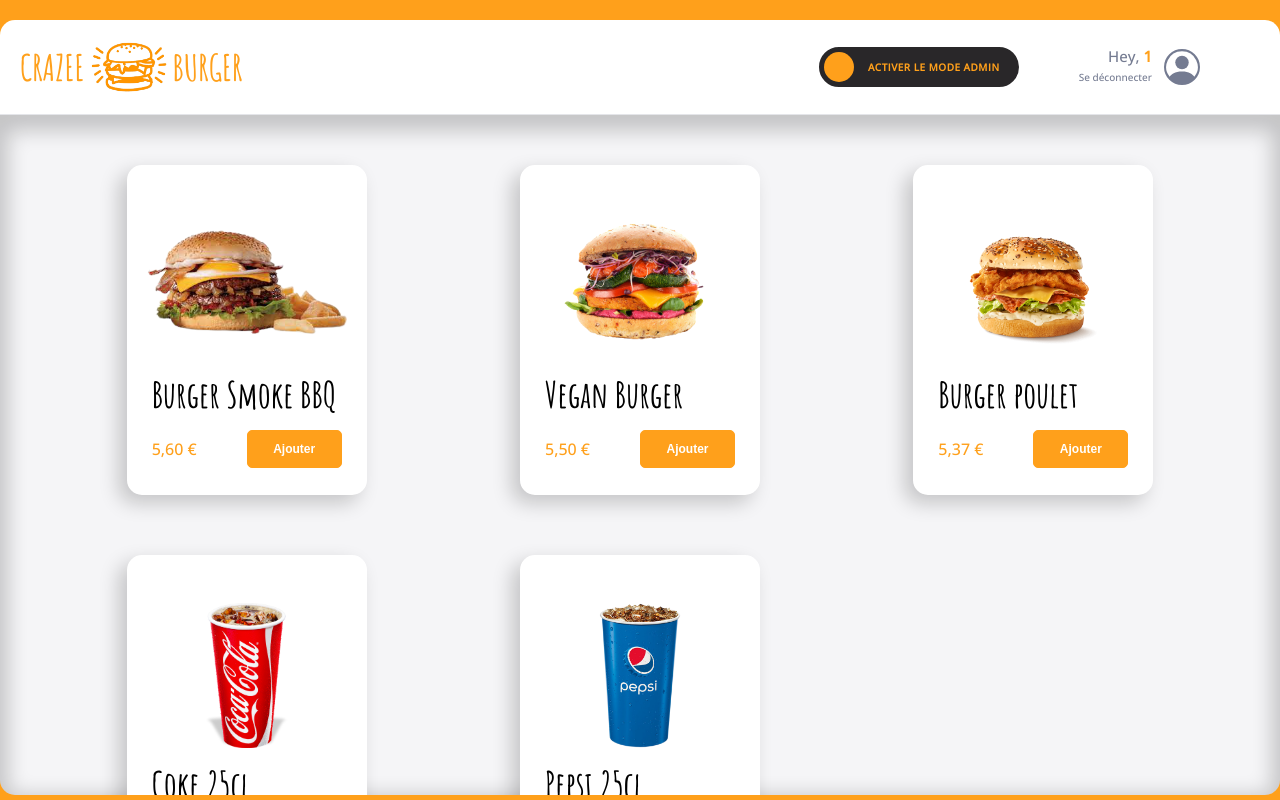
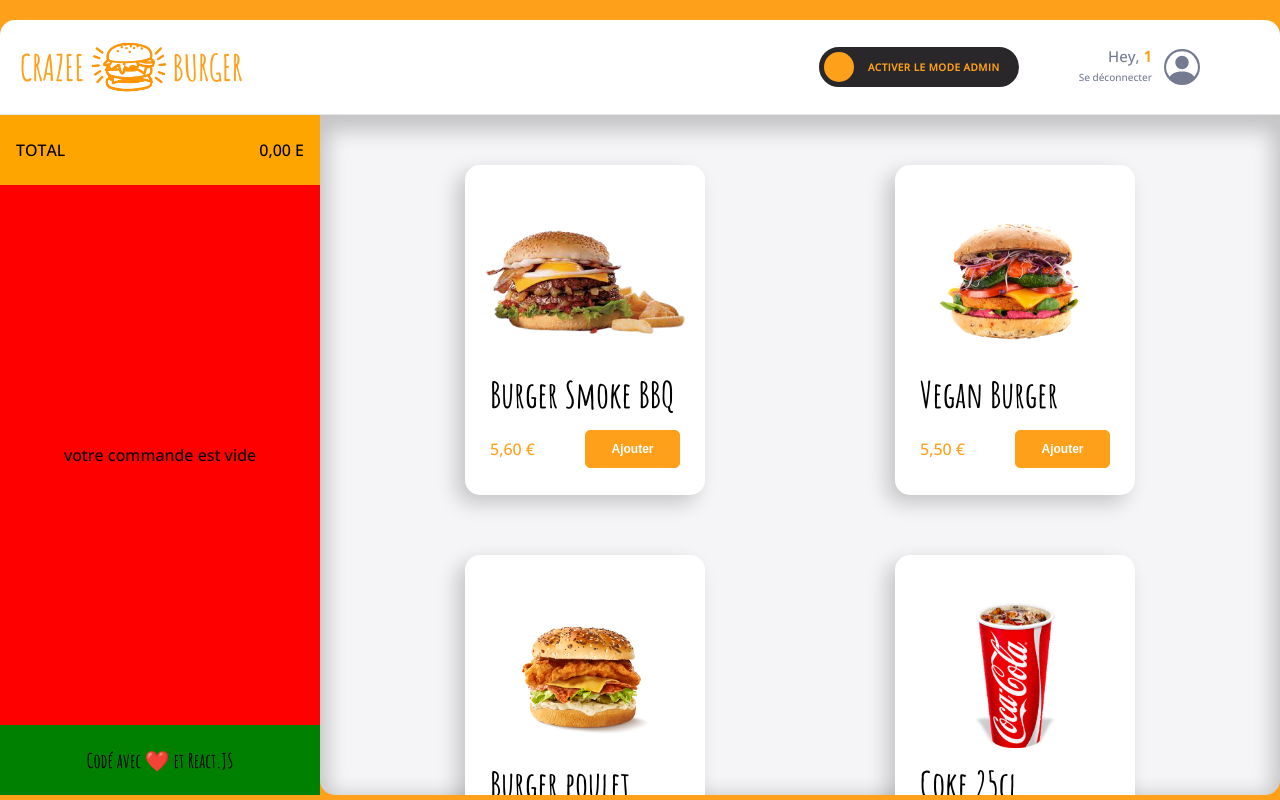
Before and after one commit to Ovgodd/crazee-burger, a React (Create React App) app: page /order/1 in a window 1280 px wide. Built offline with nearby package versions, Linux system fonts and the light colour scheme.

Commit message:
✨ F10 > Basket > create Basket Component

```diff
--- /dev/null
+++ b/src/components/pages/order/Basket/Basket.js
@@ -0,0 +1,58 @@
+import React from "react";
+import styled from "styled-components";
+
+export default function Basket() {
+  return (
+    <BasketStyled>
+      <div className="header">
+        <span>TOTAL</span>
+        <span>0,00 E</span>
+      </div>
+      <div className="body">
+        <span className="command">votre commande est vide</span>
+      </div>
+      <div className="footer">
+        <span className="footer-txt">Codé avec ❤️ et React.JS</span>
+      </div>
+    </BasketStyled>
+  );
+}
+const BasketStyled = styled.div`
+  background: pink;
+  display: flex;
+  flex-direction: column;
+  height: 100%;
+  .header {
+    padding: 0px 16px;
+    display: flex;
+    justify-content: space-between;
+    align-items: center;
+    height: 70px;
+    background: orange;
+  }
+  .body {
+    display: flex;
+    justify-content: center;
+    align-items: center;
+    background: red;
+    flex: 1;
+    .command {
+    }
+  }
+  .footer {
+    height: 70px;
+    background: green;
+    display: flex;
+    justify-content: center;
+    align-items: center;
+    .footer-txt {
+      font-family: "Amatic SC";
+      font-style: normal;
+      font-weight: 700;
+      font-size: 20px;
+      line-height: 25px;
+      display: flex;
+      align-items: center;
+    }
+  }
+`;
--- a/src/components/pages/order/Main/Main.js
+++ b/src/components/pages/order/Main/Main.js
@@ -4,13 +4,14 @@ import OrderContext from "../../../../context/OrderContext";
 import { theme } from "../../../../theme";
 import Admin from "../Admin/Admin";
 import Menu from "./Menu";
+import Basket from "../Basket/Basket";
 
 export default function Main() {
   const { isAdmin } = useContext(OrderContext);
 
   return (
     <MainStyled>
-      {/* <div className="basket">Basket</div> */}
+      <Basket />
       <div className="menu-and-admin">
         <Menu />
         {isAdmin && <Admin />}
@@ -25,10 +26,8 @@ const MainStyled = styled.div`
   border-bottom-right-radius: ${theme.borderRadius.extraRound};
   position: relative;
   display: grid;
-  /* grid-template-columns: 25% 1fr;
-  .basket {
-    background: pink;
-  } */
+  grid-template-columns: 25% 1fr;
+
   .menu-and-admin {
     position: relative;
     display: grid;
```
